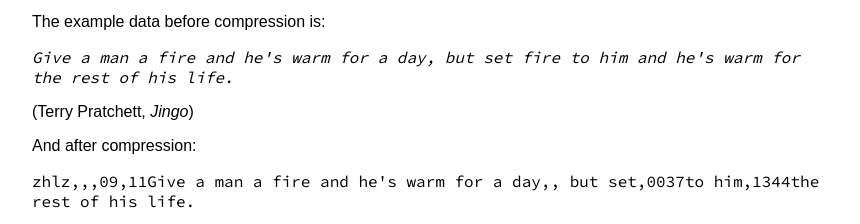
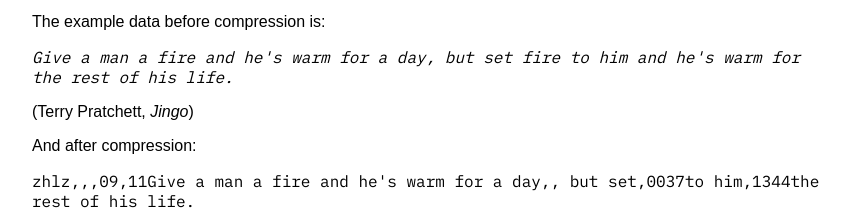
Before and after one commit to Arctenik/scratch-formats, a plain HTML site: page docs/zhlz/index.html in a window 1280 px wide. Shown: the part 533-757 px from the top of the page, 208-1068 px from the left. Drawn offline with Linux system fonts and the light colour scheme.

Commit message:
change monospace font

```diff
--- a/docs/ex-hl.css
+++ b/docs/ex-hl.css
@@ -1,10 +1,10 @@
 
 
-@import url('https://fonts.googleapis.com/css2?family=Source+Code+Pro&display=swap');
+@import url('https://fonts.googleapis.com/css2?family=IBM+Plex+Mono&display=swap');
 
 
 .code {
-	font-family: "Source Code Pro", Consolas, monospace;
+	font-family: "IBM Plex Mono", Consolas, monospace;
 }
 
 .hl {
@@ -17,7 +17,7 @@
 }
 
 .inline-code {
-	font-family: "Source Code Pro", Consolas, monospace;
+	font-family: "IBM Plex Mono", Consolas, monospace;
 	background: #eee;
     padding: 0 0.2em;
 }
--- a/docs/zheader/formatter/zheader-formatter.css
+++ b/docs/zheader/formatter/zheader-formatter.css
@@ -1,6 +1,6 @@
 
 
-@import url('https://fonts.googleapis.com/css2?family=Source+Code+Pro&display=swap');
+@import url('https://fonts.googleapis.com/css2?family=IBM+Plex+Mono&display=swap');
 
 
 .info {
@@ -8,13 +8,13 @@
 }
 
 .code {
-	font-family: "Source Code Pro", Consolas, monospace;
+	font-family: "IBM Plex Mono", Consolas, monospace;
 	font-size: 1.4em;
 	white-space: pre;
 }
 
 .infoCode {
-	font-family: "Source Code Pro", Consolas, monospace;
+	font-family: "IBM Plex Mono", Consolas, monospace;
 	font-size: 1.1em;
 	white-space: pre;
 }
```
